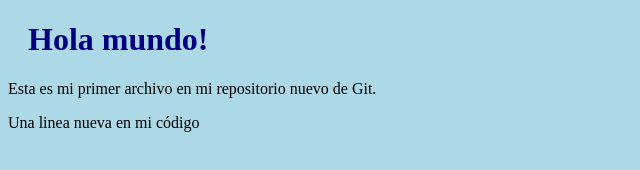
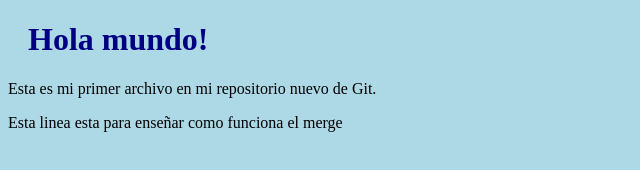
Before and after one commit to myheroxd/myheroxd.test.github.io, a plain HTML site: page index.html in a window 1280 px wide. Shown: the whole page, without its empty margins (0-640 px from the left). Drawn offline with Linux system fonts and the light colour scheme.

Commit message:
index.html actualizado con fix-de-emergencia

```diff
--- a/index.html
+++ b/index.html
@@ -9,6 +9,6 @@
 <body>
     <h1>Hola mundo!</h1>
     <p>Esta es mi primer archivo en mi repositorio nuevo de Git.</p>
-    <p>Una linea nueva en mi código</p>
+    <p>Esta linea esta para enseñar como funciona el merge</p>
 </body>
 </html>
```
